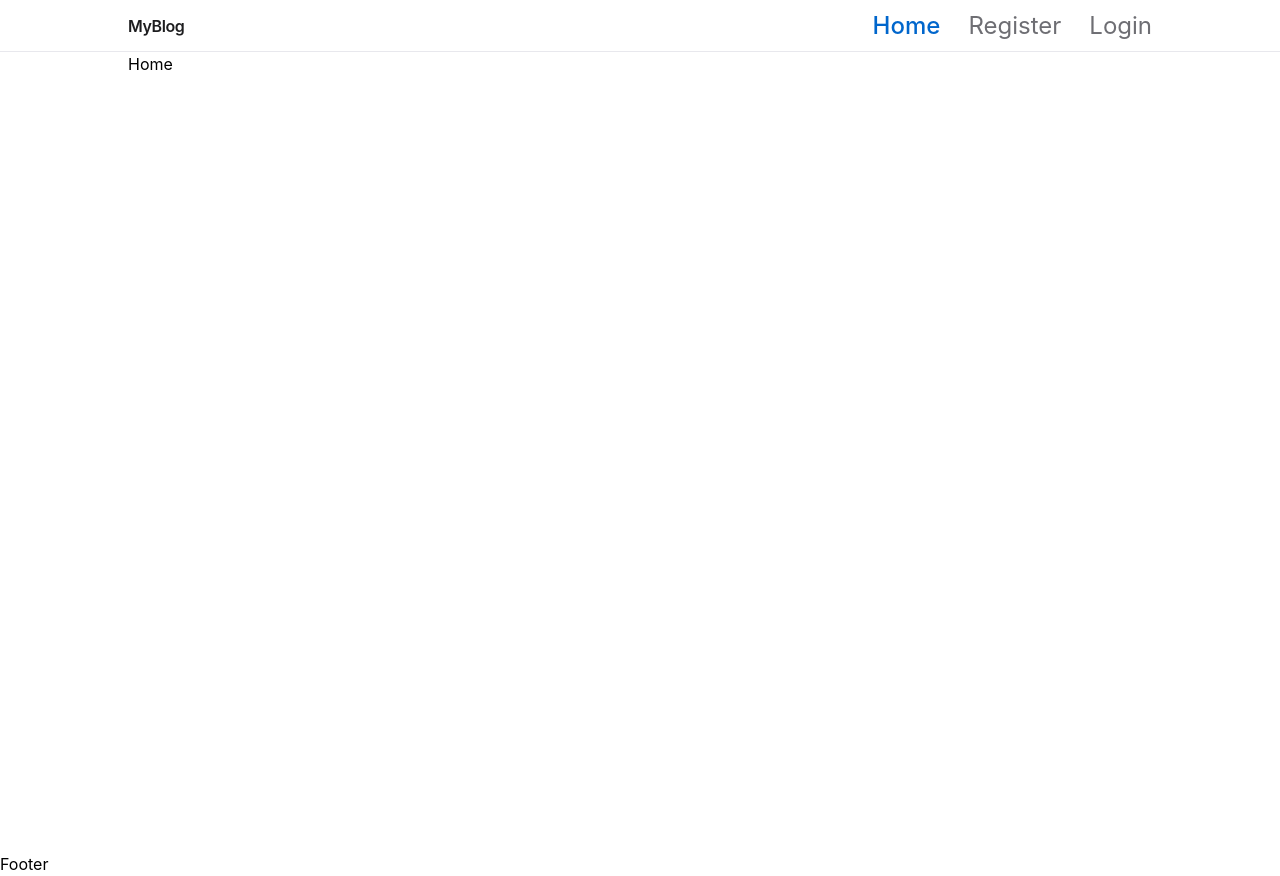
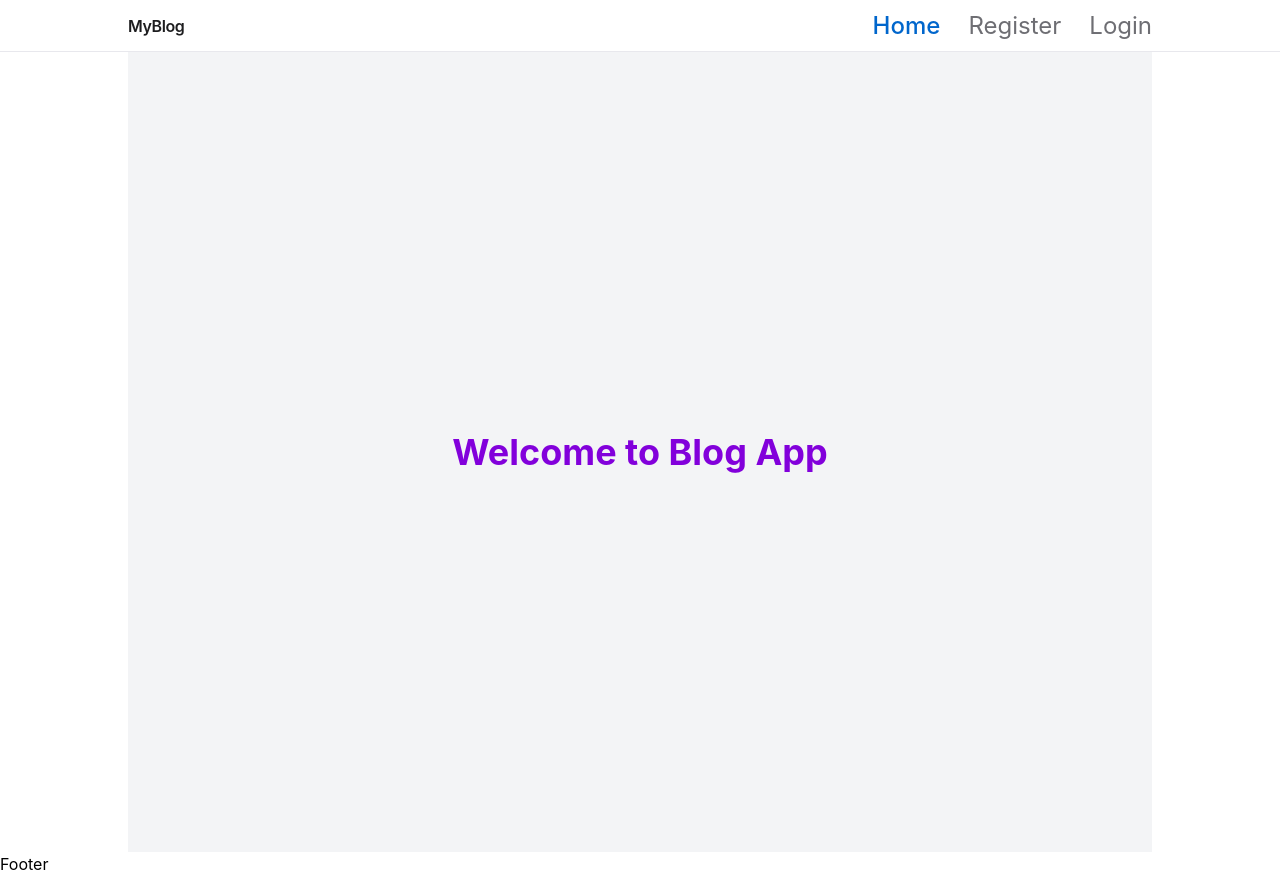
Before and after one commit to CHANDINI-JAKKU/ATP_24EG105Q39_ASSIGNMENTS, a React (Vite) app in the folder WEEK-7/blog app/frontend/: page / in a window 1280 px wide. Built offline with nearby package versions, Linux system fonts and the light colour scheme; no server answers.

Commit message:
Update Home component layout and styling

```diff
--- a/WEEK-7/blog app/frontend/src/components/Home.jsx
+++ b/WEEK-7/blog app/frontend/src/components/Home.jsx
@@ -1,9 +1,13 @@
-import React from 'react'
+import React from 'react';
 
 function Home() {
   return (
-    <div>Home</div>
-  )
+    <div className="flex items-center justify-center min-h-screen bg-gray-100">
+      <h1 className="text-4xl font-bold text-purple-700">
+        Welcome to Blog App
+      </h1>
+    </div>
+  );
 }
 
-export default Home
+export default Home;
```
